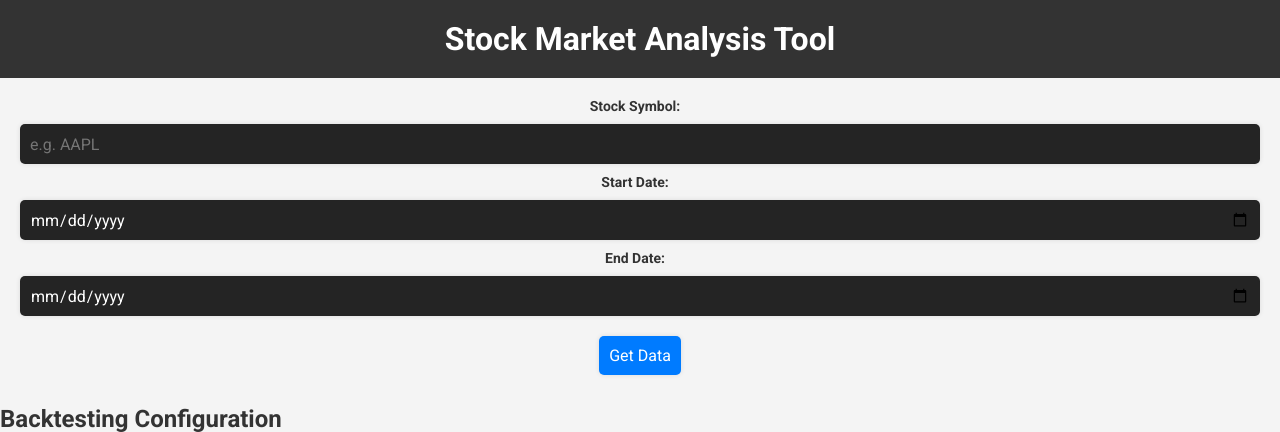
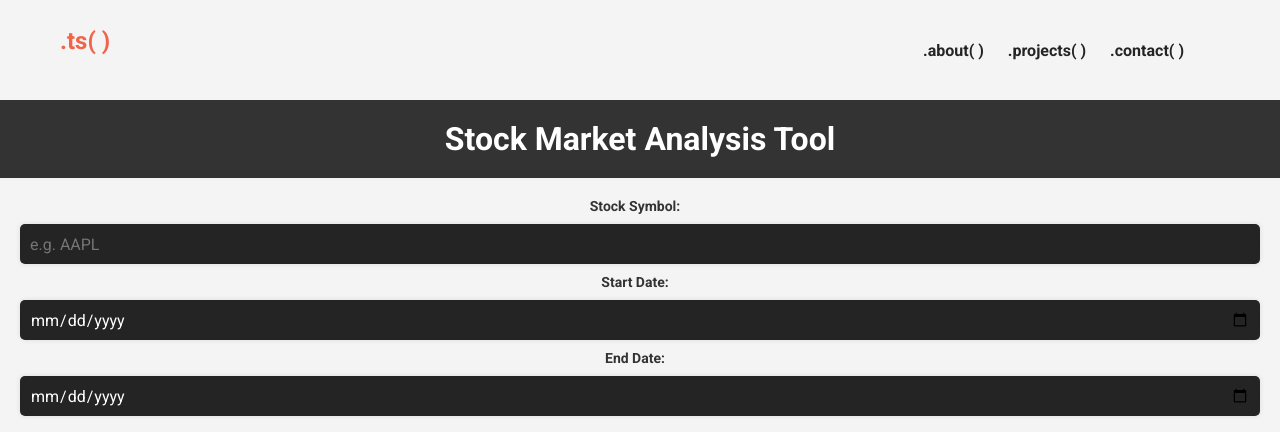
Before and after one commit to tobyrs/StockMarket_Analysis_Tool, a Flask app: page / in a window 1280 px wide. Shown: the top 432 px of the page. Run offline with Flask 3, Linux system fonts and the light colour scheme.

Commit message:
Update: UI impovements

```diff
--- a/templates/index.html
+++ b/templates/index.html
@@ -11,6 +11,28 @@
 </head>
 
 <body>
+
+    <nav>
+        <figure>
+            <p class="text-logo">.ts( )</p>
+            <img id="" src="" alt="">
+        </figure>
+        <ul class="nav__link--list">
+            <li class="nav__link" onclick="toggleModal()">
+                <a href="#" class="nav__link--anchor link__hover-effect link__hover-effect--black">.about( )</a>
+            </li>
+            <li class="nav__link">
+                <a href="#projects" class="nav__link--anchor link__hover-effect link__hover-effect--black">.projects( )</a>
+            </li>
+            <li class="nav__link" onclick="toggleModal()">
+                <a href="#" class="nav__link--anchor link__hover-effect link__hover-effect--black">.contact( )</a>
+            </li>
+            <li class="nav__link click" onclick="toggleContrast()">
+                <a href="#" class="nav__link--anchor link__hover-effect link__hover-effect--black"><i class="fas fa-adjust"></i></a>
+            </li>
+        </ul>
+    </nav>
+
     <h1>Stock Market Analysis Tool</h1>
 
     <div class="input-container">
```
